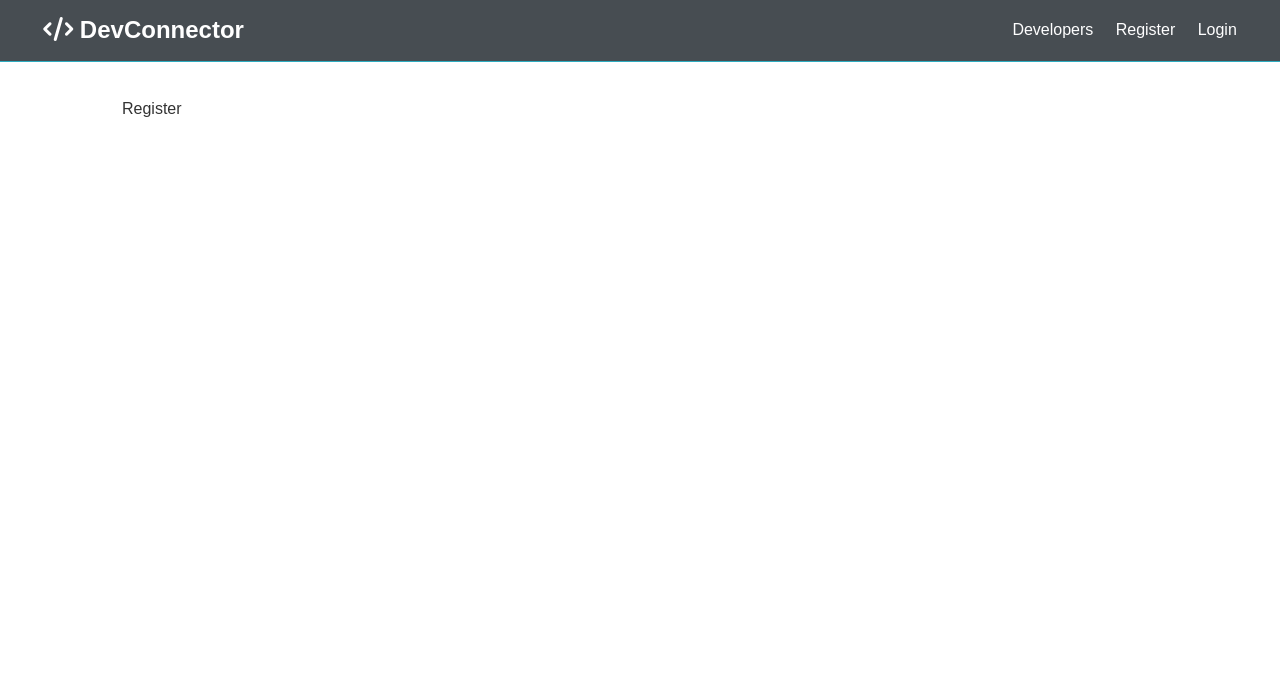
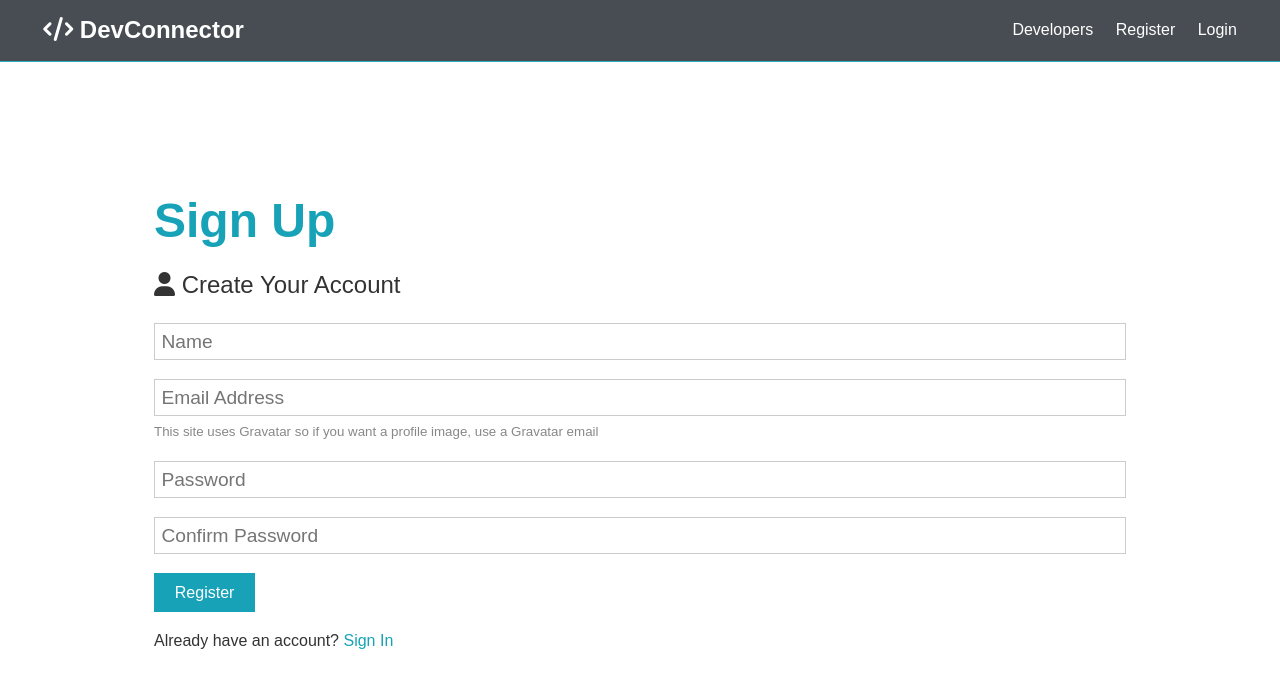
Before and after one commit to GeluHorotan/devconnector, a React (Create React App) app in the folder client/: page /register in a window 1280 px wide. Shown: the top 688 px of the page. Built offline with nearby package versions, Linux system fonts and the light colour scheme.

Commit message:
Login and Register forms have been tested

```diff
--- a/client/src/components/auth/Login.js
+++ b/client/src/components/auth/Login.js
@@ -1,7 +1,57 @@
-import React from 'react';
+import React, { useState } from 'react';
+import { Link } from 'react-router-dom';
 
 const Login = () => {
-  return <div>Login</div>;
+  const [formData, setFormData] = useState({
+    email: '',
+    password: '',
+  });
+
+  const { email, password } = formData;
+
+  const onChange = (e) =>
+    setFormData({ ...formData, [e.target.name]: e.target.value });
+
+  const onSubmit = async (e) => {
+    e.preventDefault();
+    console.log('SUCCES');
+  };
+
+  return (
+    <section className='container'>
+      <h1 className='large text-primary'>Sign IN</h1>
+      <p className='lead'>
+        <i className='fas fa-user'></i> Sign Into Your Account
+      </p>
+      <form className='form' onSubmit={(e) => onSubmit(e)}>
+        <div className='form-group'>
+          <input
+            type='email'
+            placeholder='Email Address'
+            name='email'
+            value={email}
+            onChange={(e) => onChange(e)}
+            required
+          />
+        </div>
+        <div className='form-group'>
+          <input
+            type='password'
+            placeholder='Password'
+            name='password'
+            minLength='6'
+            value={password}
+            onChange={(e) => onChange(e)}
+          />
+        </div>
+
+        <input type='submit' className='btn btn-primary' value='Login' />
+      </form>
+      <p className='my-1'>
+        Don't have an account ? <Link to='/register'>Sign Up</Link>
+      </p>
+    </section>
+  );
 };
 
 export default Login;
--- a/client/src/components/auth/Register.js
+++ b/client/src/components/auth/Register.js
@@ -1,7 +1,86 @@
-import React from 'react';
+import React, { useState } from 'react';
+import { Link } from 'react-router-dom';
 
 const Register = () => {
-  return <div>Register</div>;
+  const [formData, setFormData] = useState({
+    name: '',
+    email: '',
+    password: '',
+    password2: '',
+  });
+
+  const { name, email, password, password2 } = formData;
+
+  const onChange = (e) =>
+    setFormData({ ...formData, [e.target.name]: e.target.value });
+
+  const onSubmit = async (e) => {
+    e.preventDefault();
+    if (password !== password2) {
+      console.log('Passwords do not match');
+    } else {
+      console.log('Succes');
+    }
+  };
+
+  return (
+    <section className='container'>
+      <h1 className='large text-primary'>Sign Up</h1>
+      <p className='lead'>
+        <i className='fas fa-user'></i> Create Your Account
+      </p>
+      <form className='form' onSubmit={(e) => onSubmit(e)}>
+        <div className='form-group'>
+          <input
+            type='text'
+            placeholder='Name'
+            name='name'
+            value={name}
+            onChange={(e) => onChange(e)}
+            required
+          />
+        </div>
+        <div className='form-group'>
+          <input
+            type='email'
+            placeholder='Email Address'
+            name='email'
+            value={email}
+            onChange={(e) => onChange(e)}
+            required
+          />
+          <small className='form-text'>
+            This site uses Gravatar so if you want a profile image, use a
+            Gravatar email
+          </small>
+        </div>
+        <div className='form-group'>
+          <input
+            type='password'
+            placeholder='Password'
+            name='password'
+            minLength='6'
+            value={password}
+            onChange={(e) => onChange(e)}
+          />
+        </div>
+        <div className='form-group'>
+          <input
+            type='password'
+            placeholder='Confirm Password'
+            name='password2'
+            minLength='6'
+            value={password2}
+            onChange={(e) => onChange(e)}
+          />
+        </div>
+        <input type='submit' className='btn btn-primary' value='Register' />
+      </form>
+      <p className='my-1'>
+        Already have an account? <Link to='/login'>Sign In</Link>
+      </p>
+    </section>
+  );
 };
 
 export default Register;
```
